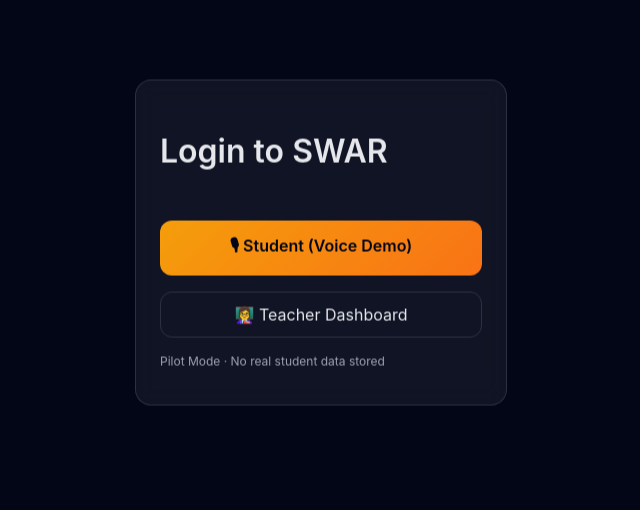
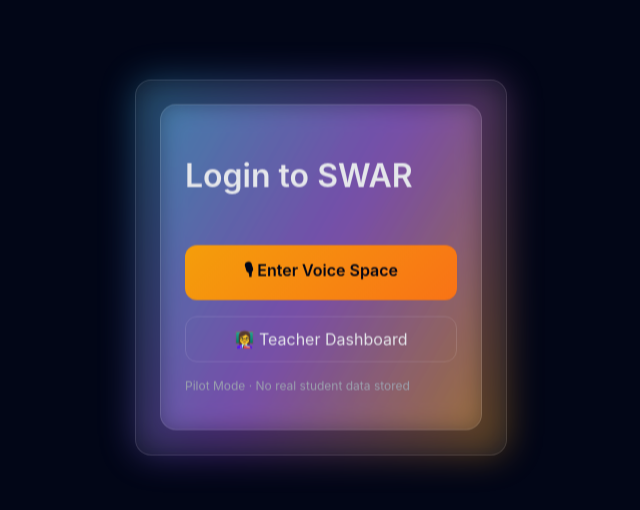
Before and after one commit to raghav-kapoor27/swar-platform, a Next.js app: page /login in a window 1280 px wide. Shown: the top 510 px of the page, without its empty margins (319-959 px from the left). Built offline with nearby package versions, Linux system fonts and the light colour scheme.

Commit message:
Update page.tsx

```diff
--- a/app/login/page.tsx
+++ b/app/login/page.tsx
@@ -1,6 +1,7 @@
 export default function Login() {
   return (
     <main className="container" style={{ maxWidth: "420px" }}>
+      <div className="card glow">
       <div className="card">
         <h2 className="h2">Login to SWAR</h2>
 
@@ -9,7 +10,7 @@ export default function Login() {
           className="button-primary"
           style={{ width: "100%", marginTop: "24px", textAlign: "center" }}
         >
-          🎙 Student (Voice Demo)
+          🎙 Enter Voice Space
         </a>
 
         <a
@@ -24,6 +25,7 @@ export default function Login() {
           Pilot Mode · No real student data stored
         </p>
       </div>
+      </div>
     </main>
   )
 }
```
